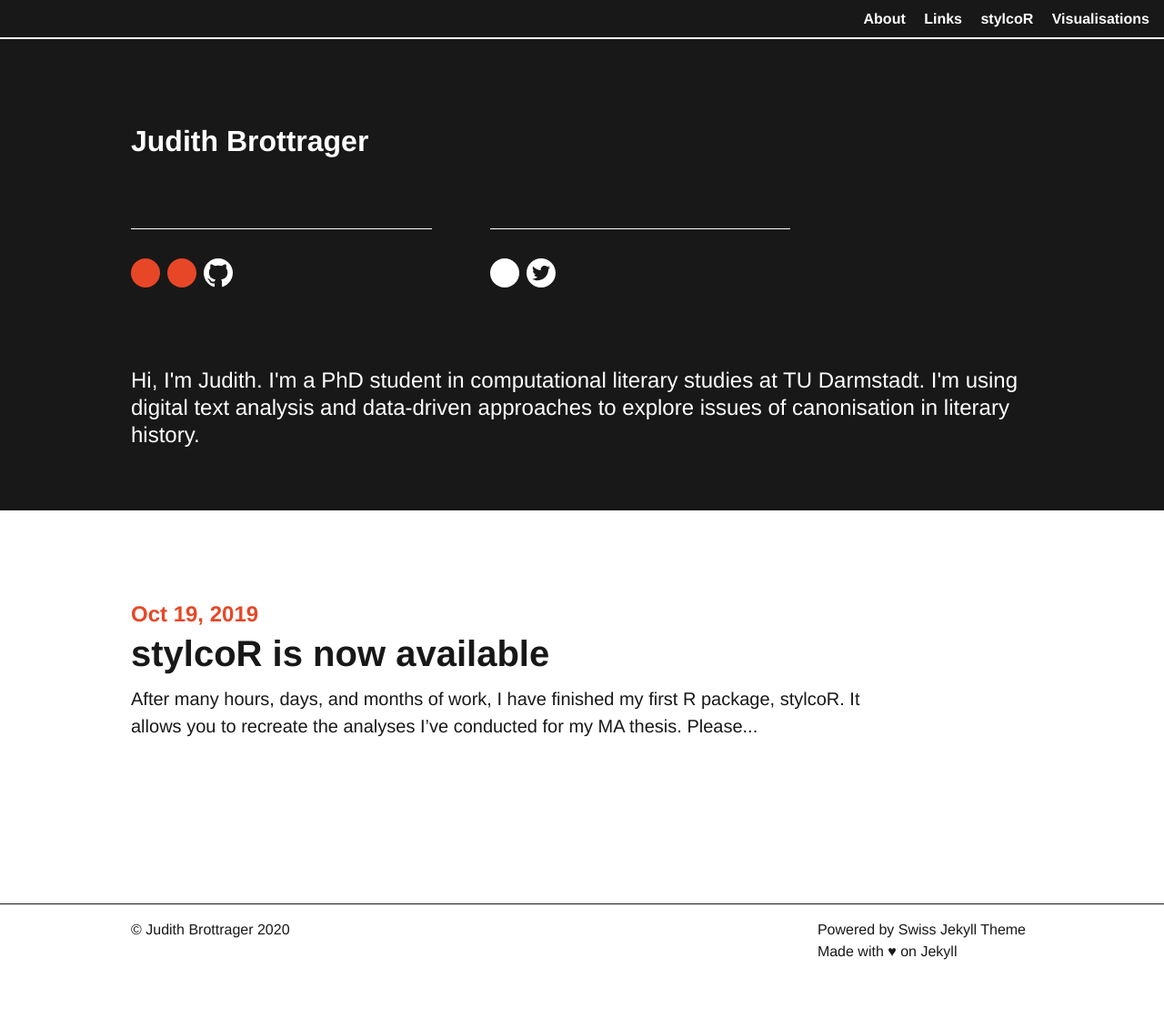
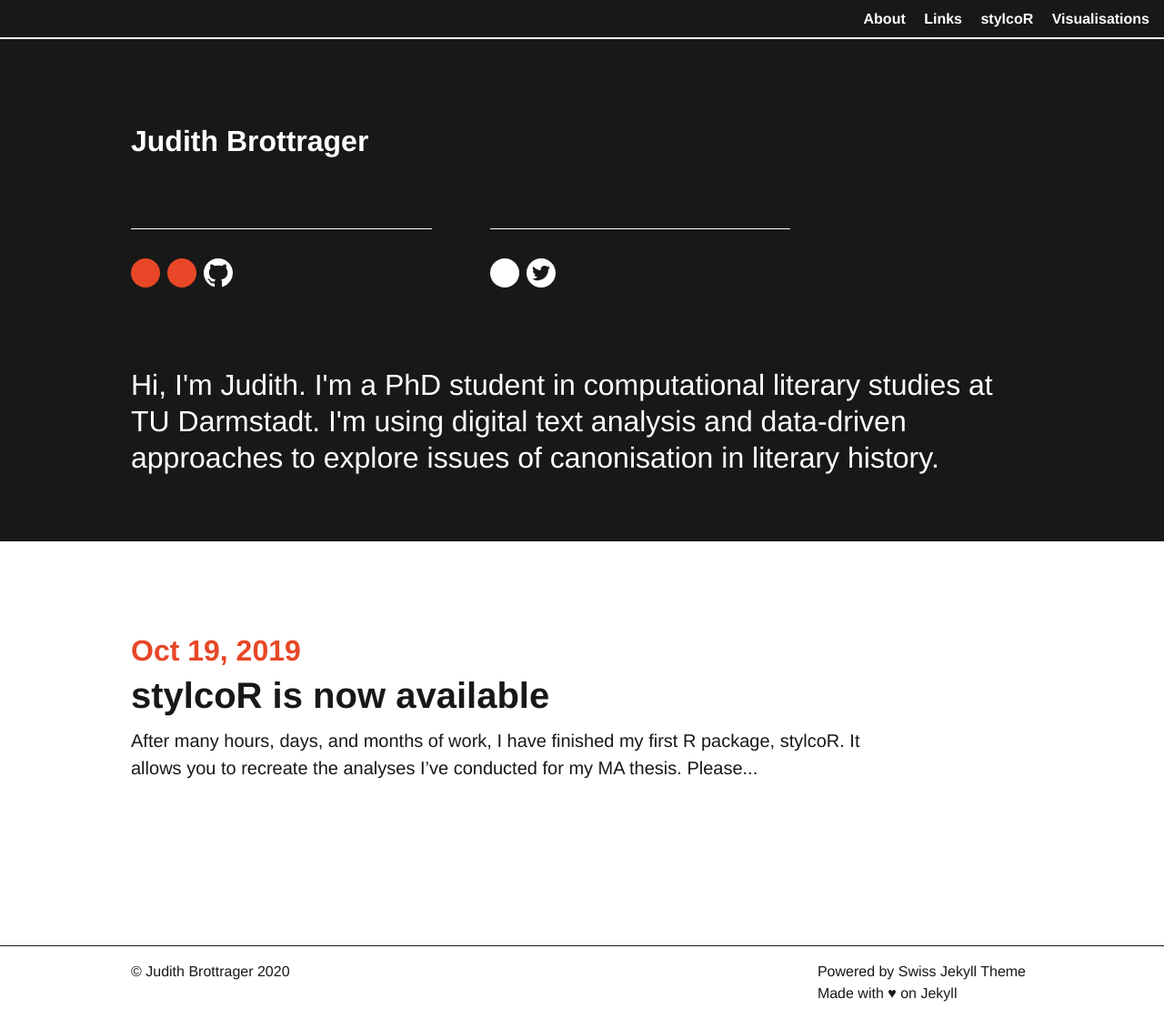
Before and after one commit to jbrottrager/jb, a Jekyll site: the page built from index.html, in a window 1280 px wide. Shown: the whole page at 91% size. Built offline with Jekyll 4.4.1, drawn with Linux system fonts in a browser that asks for light colours; before the commit the page ends 1074 px from its top, so only the background shows below that.

Commit message:
Update _variables.scss

```diff
--- a/_sass/_variables.scss
+++ b/_sass/_variables.scss
@@ -11,10 +11,10 @@ $h0-desktop: 32px;
 
 $h1-size: 40px !default;
 $h2-size: 32px !default;
-$h3-size: 24px !default;
-$h4-size: 24px !default;
-$h5-size: 24px !default;
-$h6-size: 24px !default;
+$h3-size: 32px !default;
+$h4-size: 32px !default;
+$h5-size: 32px !default;
+$h6-size: 32px !default;
 
 // Default border color
 $color-border: #ddd !default;
```
